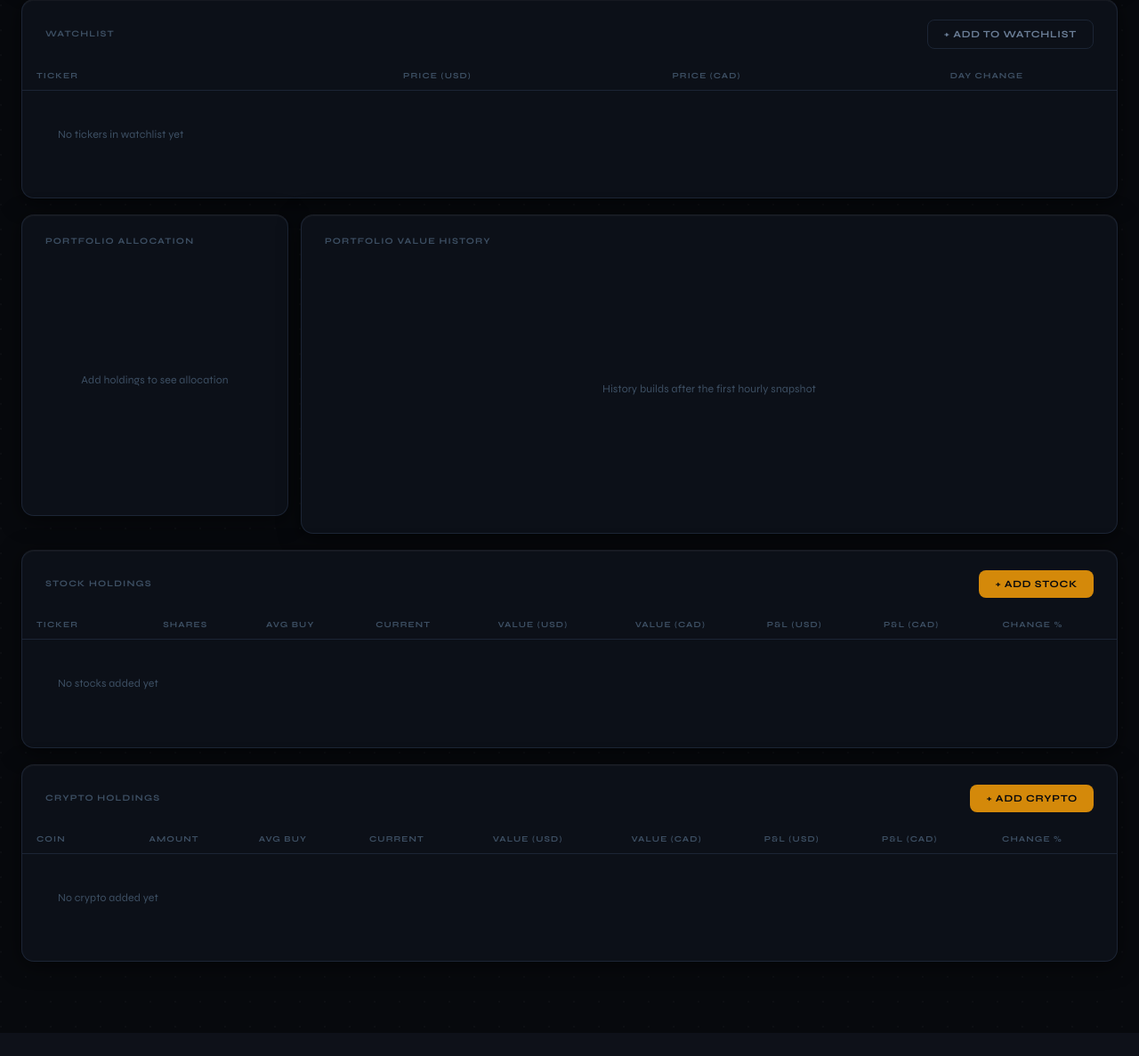
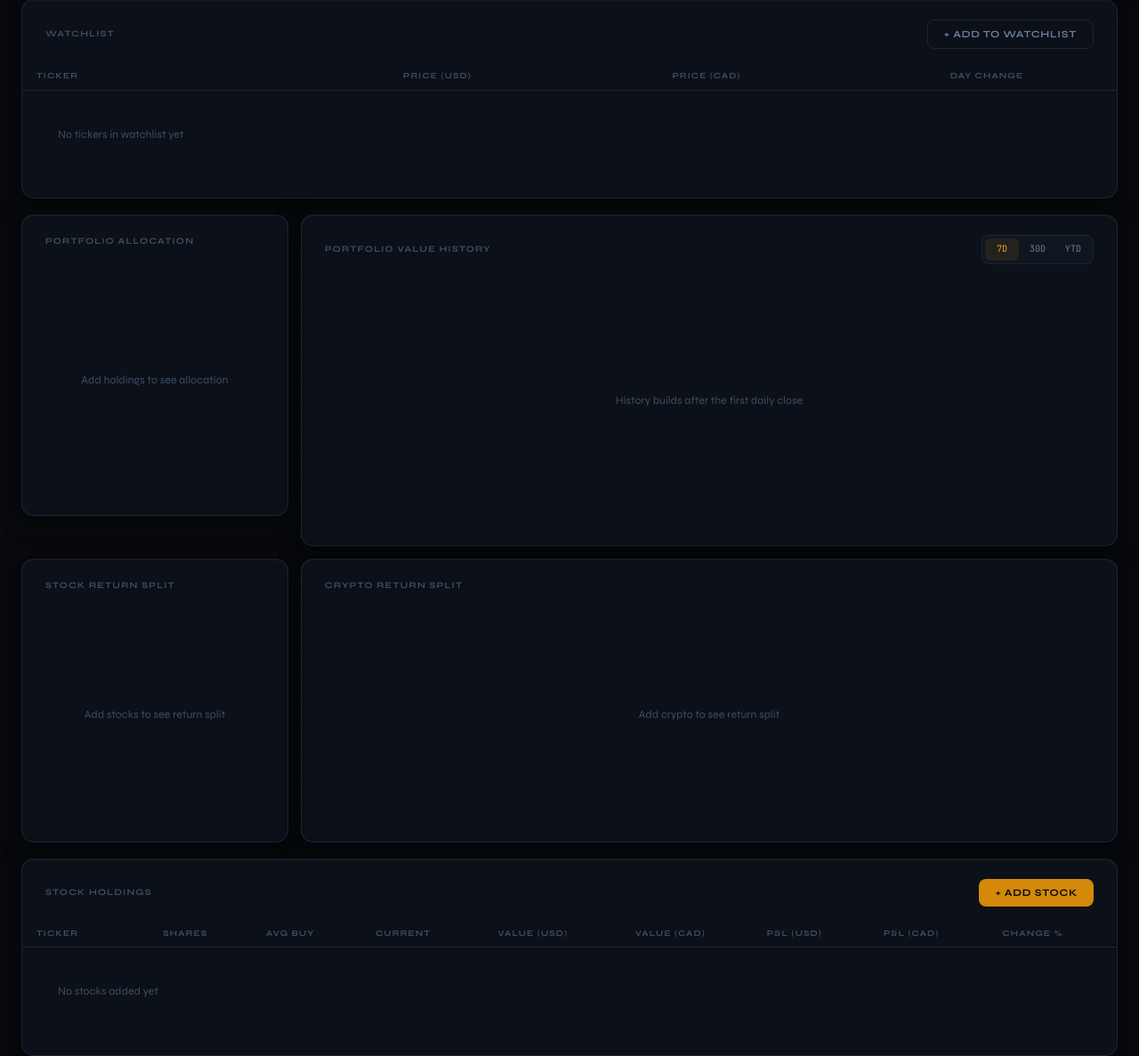
Before and after one commit to Pogz0r/investment-tracker, a Flask app: page / in a window 1280 px wide. Shown: the part 639-1826 px from the top of the page at 89% size. Before the commit the page ends 1753 px from the top, so only its background shows below. Run offline with Flask 3, Linux system fonts and the light colour scheme; the visitor is signed in with stand-in values (Sample User, id 1); data comes from the database, SQL or seed files in the repository; data that the repository does not hold is empty; parts of the project's set-up code (start-up, migrations or seed data) failed here and were passed over; some libraries are stand-ins or nearby versions.

Commit message:
Update portfolio charts

```diff
--- a/app.py
+++ b/app.py
@@ -417,7 +417,7 @@ def _build_portfolio_payload(uid: int, persist_history: bool = True):
                 .first())
         if not last or (now - last.timestamp).total_seconds() >= 3600:
             db.session.add(PortfolioHistory(user_id=uid, timestamp=now, value_usd=total_usd, value_cad=total_cad))
-            cutoff = now - timedelta(days=90)
+            cutoff = now - timedelta(days=370)
             PortfolioHistory.query.filter(
                 PortfolioHistory.user_id == uid,
                 PortfolioHistory.timestamp < cutoff,
--- a/static/css/style.css
+++ b/static/css/style.css
@@ -544,6 +544,52 @@ body.compact .user-avatar { width: 26px; height: 26px; }
 .chart-card {}
 .chart-card--wide {}
 
+.chart-title-row {
+  display: flex;
+  align-items: center;
+  justify-content: space-between;
+  gap: 12px;
+  margin-bottom: 14px;
+}
+
+.chart-title-row .section-title {
+  margin-bottom: 0;
+}
+
+.range-toggle {
+  display: inline-flex;
+  align-items: center;
+  padding: 3px;
+  border: 1px solid var(--border);
+  border-radius: var(--radius-sm);
+  background: var(--bg-card-alt);
+  gap: 2px;
+}
+
+.range-opt {
+  border: 0;
+  border-radius: 6px;
+  background: transparent;
+  color: var(--text-sub);
+  cursor: pointer;
+  font-family: var(--font-mono);
+  font-size: .68rem;
+  line-height: 1;
+  min-width: 38px;
+  padding: 7px 8px;
+  transition: color .15s ease, background .15s ease;
+}
+
+.range-opt:hover:not(.active) {
+  color: var(--text);
+  background: var(--bg-hover);
+}
+
+.range-opt.active {
+  color: var(--amber-bright);
+  background: var(--amber-dim);
+}
+
 .chart-wrap {
   position: relative;
   height: 280px;
@@ -553,6 +599,7 @@ body.compact .user-avatar { width: 26px; height: 26px; }
 }
 
 .chart-wrap--pie { height: 260px; }
+.chart-wrap--diverging { height: 240px; }
 
 .chart-wrap canvas {
   max-width: 100%;
@@ -1012,6 +1059,7 @@ body.compact .holdings-table th { padding: 5px 12px; }
 body.compact .empty-row td { padding: 18px; }
 body.compact .chart-wrap { height: 190px; }
 body.compact .chart-wrap--pie { height: 190px; }
+body.compact .chart-wrap--diverging { height: 180px; }
 body.compact .charts-grid { gap: 10px; }
 body.compact .goal-header { margin-bottom: 10px; }
 body.compact .progress-track { height: 4px; }
@@ -1033,6 +1081,7 @@ body.compact .goal-meta { font-size: .75rem; }
 
 @media (max-width: 500px) {
   .summary-grid { grid-template-columns: 1fr; }
+  .chart-title-row { align-items: flex-start; flex-direction: column; }
   .header-inner { flex-direction: column; height: auto; padding: 10px 16px; gap: 6px; }
   .page { padding: 14px 12px 48px; gap: 12px; }
   .card { padding: 14px 16px; }
--- a/static/js/app.js
+++ b/static/js/app.js
@@ -5,6 +5,8 @@
 // ── chart instances ────────────────────────────────────────────────────────
 let pieChart = null;
 let lineChart = null;
+let stockDivergingChart = null;
+let cryptoDivergingChart = null;
 
 // ── auto-refresh state ─────────────────────────────────────────────────────
 let countdownValue = 60;
@@ -16,6 +18,7 @@ let lastData = null;
 
 // ── currency display mode ──────────────────────────────────────────────────
 let currencyMode = localStorage.getItem("currencyMode") || "USD";
+let historyRange = localStorage.getItem("historyRange") || "7d";
 
 // ── helpers ────────────────────────────────────────────────────────────────
 
@@ -36,6 +39,37 @@ function plClass(n) {
 function pillHtml(pct) {
   const cls = plClass(pct);
   return `<span class="change-pill ${cls}">${fmtPct(pct)}</span>`;
+}
+
+function getCurrencyValue(item) {
+  const usd = item.current_value_usd || 0;
+  if (currencyMode === "PHP") return item.current_value_php ?? usd * (lastData?.usd_to_php || 0);
+  if (currencyMode === "CAD") return item.current_value_cad ?? usd * (lastData?.usd_to_cad || 0);
+  return usd;
+}
+
+function getCurrencyFormatter() {
+  if (currencyMode === "PHP") return fmtPhp;
+  if (currencyMode === "CAD") return fmtCad;
+  return fmtUsd;
+}
+
+function getCurrencyLabel() {
+  return currencyMode === "PHP" ? "PHP" : currencyMode === "CAD" ? "CAD" : "USD";
+}
+
+function getPortfolioHoldings(data) {
+  const allHoldings = [...(data?.stocks || []), ...(data?.crypto || [])];
+  if ((data?.total_liquid_usd || 0) > 0) {
+    allHoldings.unshift({
+      name: "Liquid Cash",
+      current_value_usd: data.total_liquid_usd,
+      current_value_cad: data.total_liquid_cad,
+      current_value_php: data.total_liquid_usd * (data.usd_to_php || 0),
+      type: "cash",
+    });
+  }
+  return allHoldings;
 }
 
 // ── modal helpers ──────────────────────────────────────────────────────────
@@ -120,7 +154,10 @@ function applyCurrencyMode(mode) {
   if (lastData) {
     renderSummary(lastData);
     renderGoal(lastData.savings_goal, lastData.total_usd, lastData.total_cad, lastData.total_php, lastData.usd_to_cad, lastData.usd_to_php);
+    renderPieChart(getPortfolioHoldings(lastData));
     renderLineChart(lastData.portfolio_history || []);
+    renderDivergingChart("stock", lastData.stocks || []);
+    renderDivergingChart("crypto", lastData.crypto || []);
   }
 }
 
@@ -131,6 +168,22 @@ document.getElementById("currencyToggle").addEventListener("click", (e) => {
   const btn = e.target.closest(".currency-opt");
   if (btn) applyCurrencyMode(btn.dataset.currency);
 });
+
+function applyHistoryRange(range) {
+  historyRange = range;
+  localStorage.setItem("historyRange", range);
+  document.querySelectorAll(".range-opt").forEach((btn) => {
+    btn.classList.toggle("active", btn.dataset.range === range);
+  });
+  if (lastData) renderLineChart(lastData.portfolio_history || []);
+}
+
+document.getElementById("historyRangeToggle").addEventListener("click", (e) => {
+  const btn = e.target.closest(".range-opt");
+  if (btn) applyHistoryRange(btn.dataset.range);
+});
+
+applyHistoryRange(historyRange);
 
 // ── compact mode ───────────────────────────────────────────────────────────
 
@@ -233,7 +286,7 @@ function renderSummary(data) {
 
   // Total P&L — primary flips currency, secondary always shows %
   const plEl = document.getElementById("totalPl");
-  const plPhp = data.total_php ? data.total_php - (data.total_usd * (data.usd_to_php || 55.8)) : 0;
+  const plPhp = totalPlUsd * (data.usd_to_php || 55.8);
   plEl.textContent = php ? fmtPhp(plPhp) : cad ? fmtCad(totalPlCad) : fmtUsd(totalPlUsd);
   plEl.className = "card-value " + plClass(totalPlUsd);
 
@@ -358,13 +411,21 @@ function renderPieChart(allHoldings) {
   canvas.style.display = "block";
 
   const labels = allHoldings.map((h) => h.name || h.ticker);
-  const values = allHoldings.map((h) => h.current_value_usd);
+  const values = allHoldings.map((h) => getCurrencyValue(h));
   const colors = PALETTE.slice(0, labels.length);
+  const fmtValue = getCurrencyFormatter();
+  const currencyLabel = getCurrencyLabel();
 
   if (pieChart) {
     pieChart.data.labels = labels;
     pieChart.data.datasets[0].data = values;
     pieChart.data.datasets[0].backgroundColor = colors;
+    pieChart.data.datasets[0].label = `Allocation (${currencyLabel})`;
+    pieChart.options.plugins.tooltip.callbacks.label = (ctx) => {
+      const total = values.reduce((a, b) => a + b, 0);
+      const pct = total > 0 ? (ctx.parsed / total) * 100 : 0;
+      return ` ${ctx.label}: ${fmtValue(ctx.parsed)} (${fmt(pct, 1)}%)`;
+    };
     pieChart.update();
     return;
   }
@@ -372,7 +433,7 @@ function renderPieChart(allHoldings) {
     type: "doughnut",
     data: {
       labels,
-      datasets: [{ data: values, backgroundColor: colors, borderWidth: 2, borderColor: "#07090d" }],
+      datasets: [{ label: `Allocation (${currencyLabel})`, data: values, backgroundColor: colors, borderWidth: 2, borderColor: "#07090d" }],
     },
     options: {
       responsive: true,
@@ -384,12 +445,41 @@ function renderPieChart(allHoldings) {
         },
         tooltip: {
           callbacks: {
-            label: (ctx) => ` ${ctx.label}: ${fmtUsd(ctx.parsed)} (${fmt((ctx.parsed / values.reduce((a, b) => a + b, 0)) * 100, 1)}%)`,
+            label: (ctx) => {
+              const total = values.reduce((a, b) => a + b, 0);
+              const pct = total > 0 ? (ctx.parsed / total) * 100 : 0;
+              return ` ${ctx.label}: ${fmtValue(ctx.parsed)} (${fmt(pct, 1)}%)`;
+            },
           },
         },
       },
     },
   });
+}
+
+function getDailyCloses(history) {
+  const closes = new Map();
+  history.forEach((h) => {
+    const d = new Date(h.timestamp + "Z");
+    if (Number.isNaN(d.getTime())) return;
+    const key = d.toISOString().slice(0, 10);
+    const current = closes.get(key);
+    if (!current || d > current.date) closes.set(key, { ...h, date: d, key });
+  });
+  return [...closes.values()].sort((a, b) => a.date - b.date);
+}
+
+function filterHistoryRange(points) {
+  if (!points.length) return [];
+  const last = points[points.length - 1].date;
+  if (historyRange === "ytd") {
+    const yearStart = new Date(Date.UTC(last.getUTCFullYear(), 0, 1));
+    return points.filter((p) => p.date >= yearStart);
+  }
+  const days = historyRange === "30d" ? 30 : 7;
+  const start = new Date(last);
+  start.setUTCDate(start.getUTCDate() - (days - 1));
+  return points.filter((p) => p.date >= start);
 }
 
 function renderLineChart(history) {
@@ -401,8 +491,9 @@ function renderLineChart(history) {
   const fmtValue = php ? fmtPhp : cad ? fmtCad : fmtUsd;
   const axisPrefix = php ? "\u20b1" : cad ? "CA$" : "$";
   const currencyLabel = php ? "PHP" : cad ? "CAD" : "USD";
+  const points = filterHistoryRange(getDailyCloses(history));
 
-  if (history.length < 2) {
+  if (points.length < 2) {
     lineEmpty.style.display = "block";
     canvas.style.display = "none";
     if (lineChart) { lineChart.destroy(); lineChart = null; }
@@ -411,11 +502,10 @@ function renderLineChart(history) {
   lineEmpty.style.display = "none";
   canvas.style.display = "block";
 
-  const labels = history.map((h) => {
-    const d = new Date(h.timestamp + "Z");
-    return d.toLocaleDateString("en-US", { month: "short", day: "numeric" });
+  const labels = points.map((h) => {
+    return h.date.toLocaleDateString("en-US", { timeZone: "UTC", month: "short", day: "numeric" });
   });
-  const values = history.map((h) => php ? h.value_usd * usdToPhp : cad ? h.value_cad : h.value_usd);
+  const values = points.map((h) => php ? h.value_usd * usdToPhp : cad ? h.value_cad : h.value_usd);
 
   if (lineChart) {
     lineChart.data.labels = labels;
@@ -434,12 +524,12 @@ function renderLineChart(history) {
         label: `Portfolio Value (${currencyLabel})`,
         data: values,
         borderColor: "#00c87a",
-        backgroundColor: "rgba(0,200,122,.05)",
+        backgroundColor: "transparent",
         borderWidth: 2,
-        pointRadius: 3,
+        pointRadius: 0,
         pointHoverRadius: 5,
-        fill: true,
-        tension: 0.3,
+        fill: false,
+        tension: 0.18,
       }],
     },
     options: {
@@ -469,6 +559,89 @@ function renderLineChart(history) {
   });
 }
 
+function renderDivergingChart(kind, holdings) {
+  const isStock = kind === "stock";
+  const empty = document.getElementById(isStock ? "stockDivergingEmpty" : "cryptoDivergingEmpty");
+  const canvas = document.getElementById(isStock ? "stockDivergingChart" : "cryptoDivergingChart");
+  const existingChart = isStock ? stockDivergingChart : cryptoDivergingChart;
+  const rows = [...holdings]
+    .filter((h) => Number.isFinite(h.percent_change))
+    .sort((a, b) => Math.abs(b.percent_change) - Math.abs(a.percent_change))
+    .slice(0, 10);
+
+  if (!rows.length) {
+    empty.style.display = "block";
+    canvas.style.display = "none";
+    if (existingChart) existingChart.destroy();
+    if (isStock) stockDivergingChart = null; else cryptoDivergingChart = null;
+    return;
+  }
+
+  empty.style.display = "none";
+  canvas.style.display = "block";
+
+  const labels = rows.map((h) => h.name || h.ticker || h.coin_id);
+  const values = rows.map((h) => h.percent_change);
+  const maxAbs = Math.max(5, ...values.map((v) => Math.abs(v)));
+  const backgroundColor = values.map((v) => v >= 0 ? "rgba(0, 200, 122, 0.75)" : "rgba(255, 61, 79, 0.78)");
+
+  if (existingChart) {
+    existingChart.data.labels = labels;
+    existingChart.data.datasets[0].data = values;
+    existingChart.data.datasets[0].backgroundColor = backgroundColor;
+    existingChart.options.scales.x.min = -maxAbs;
+    existingChart.options.scales.x.max = maxAbs;
+    existingChart.update();
+    return;
+  }
+
+  const chart = new Chart(canvas, {
+    type: "bar",
+    data: {
+      labels,
+      datasets: [{
+        data: values,
+        backgroundColor,
+        borderWidth: 0,
+        borderRadius: 4,
+        barPercentage: 0.7,
+        categoryPercentage: 0.82,
+      }],
+    },
+    options: {
+      indexAxis: "y",
+      responsive: true,
+      maintainAspectRatio: false,
+      plugins: {
+        legend: { display: false },
+        tooltip: {
+          callbacks: {
+            label: (ctx) => ` ${fmtPct(ctx.parsed.x)}`,
+          },
+        },
+      },
+      scales: {
+        x: {
+          min: -maxAbs,
+          max: maxAbs,
+          grid: { color: "#1c2535", zeroLineColor: "#6a7d96" },
+          ticks: {
+            color: "#3d4f63",
+            font: { family: "'JetBrains Mono', monospace", size: 11 },
+            callback: (v) => `${v}%`,
+          },
+        },
+        y: {
+          grid: { display: false },
+          ticks: { color: "#6a7d96", font: { family: "'Syne', sans-serif", size: 11 } },
+        },
+      },
+    },
+  });
+
+  if (isStock) stockDivergingChart = chart; else cryptoDivergingChart = chart;
+}
+
 // ── main data fetch ────────────────────────────────────────────────────────
 
 async function fetchPortfolio() {
@@ -482,14 +655,12 @@ async function fetchPortfolio() {
     renderCrypto(data.crypto);
     renderWatchlist(data.watchlist || []);
     renderLiquidCash(data.liquid_cash || [], data.usd_to_cad);
-    renderGoal(data.savings_goal, data.total_usd, data.total_cad, data.usd_to_cad);
+    renderGoal(data.savings_goal, data.total_usd, data.total_cad, data.total_php, data.usd_to_cad, data.usd_to_php);
 
-    const allHoldings = [...data.stocks, ...data.crypto];
-    if ((data.total_liquid_usd || 0) > 0) {
-      allHoldings.unshift({ name: "Liquid Cash", current_value_usd: data.total_liquid_usd, type: "cash" });
-    }
-    renderPieChart(allHoldings);
+    renderPieChart(getPortfolioHoldings(data));
     renderLineChart(data.portfolio_history || []);
+    renderDivergingChart("stock", data.stocks || []);
+    renderDivergingChart("crypto", data.crypto || []);
   } catch (err) {
     console.error("Failed to fetch portfolio:", err);
   }
--- a/templates/index.html
+++ b/templates/index.html
@@ -149,10 +149,31 @@
         </div>
       </div>
       <div class="card chart-card chart-card--wide">
-        <h2 class="section-title">Portfolio Value History</h2>
+        <div class="chart-title-row">
+          <h2 class="section-title">Portfolio Value History</h2>
+          <div class="range-toggle" id="historyRangeToggle" aria-label="Portfolio history range">
+            <button class="range-opt active" data-range="7d" type="button">7D</button>
+            <button class="range-opt" data-range="30d" type="button">30D</button>
+            <button class="range-opt" data-range="ytd" type="button">YTD</button>
+          </div>
+        </div>
         <div class="chart-wrap">
           <canvas id="lineChart"></canvas>
-          <p class="chart-empty" id="lineEmpty">History builds after the first hourly snapshot</p>
+          <p class="chart-empty" id="lineEmpty">History builds after the first daily close</p>
+        </div>
+      </div>
+      <div class="card chart-card">
+        <h2 class="section-title">Stock Return Split</h2>
+        <div class="chart-wrap chart-wrap--diverging">
+          <canvas id="stockDivergingChart"></canvas>
+          <p class="chart-empty" id="stockDivergingEmpty">Add stocks to see return split</p>
+        </div>
+      </div>
+      <div class="card chart-card chart-card--wide">
+        <h2 class="section-title">Crypto Return Split</h2>
+        <div class="chart-wrap chart-wrap--diverging">
+          <canvas id="cryptoDivergingChart"></canvas>
+          <p class="chart-empty" id="cryptoDivergingEmpty">Add crypto to see return split</p>
         </div>
       </div>
     </section>
```
